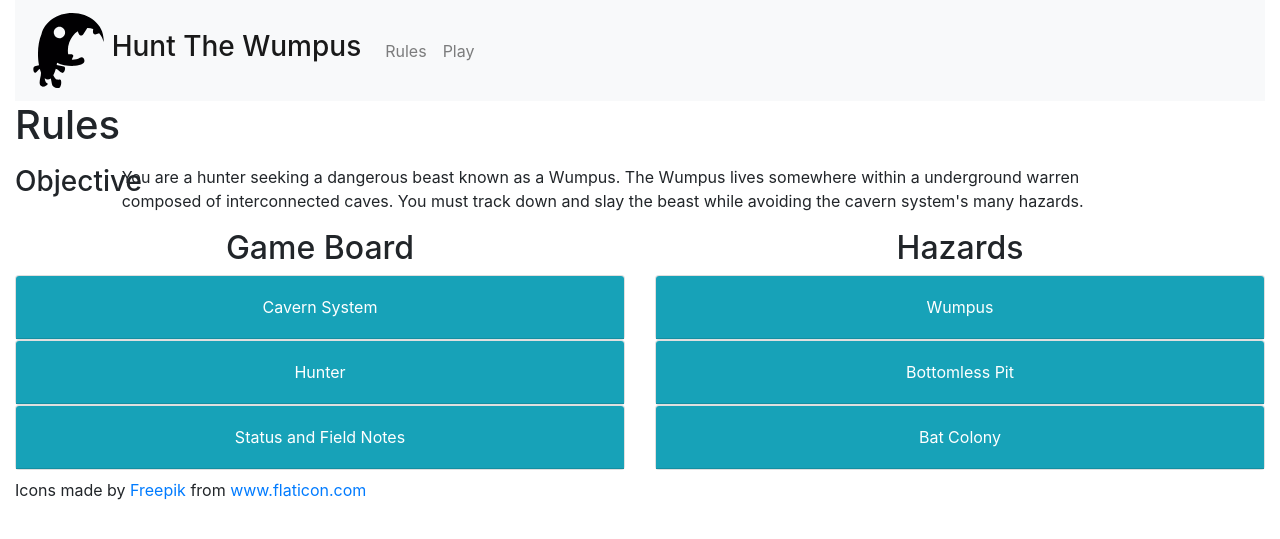
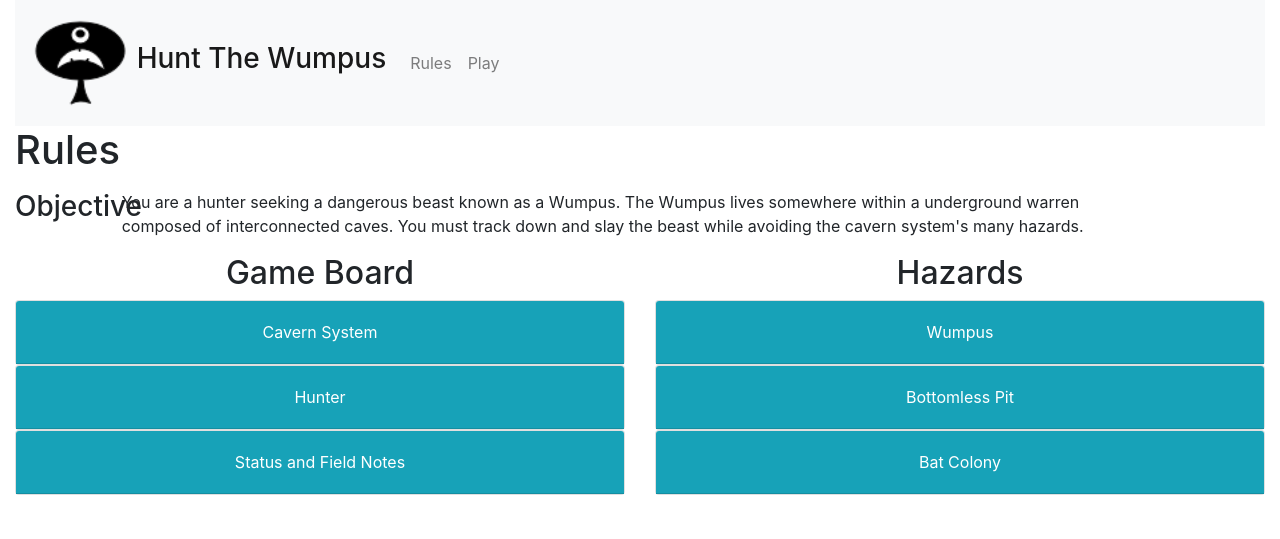
Before and after one commit to crislawrence/wumpus, a Flask app: page /rules in a window 1280 px wide. Shown: the top 539 px of the page. Run offline with Flask 2, Linux system fonts and the light colour scheme; some libraries are stand-ins or nearby versions.

Commit message:
Added my own wumpus icon such as it is

```diff
--- a/templates/base.html
+++ b/templates/base.html
@@ -19,7 +19,7 @@
 <div class="container-fluid">
     <nav class="navbar navbar-expand-lg navbar-light bg-light">
         <a id="wumpus_logo" class="navbar-brand" href="{{url_for('start')}}">
-            <img src="{{url_for('static', filename='images/big-mouth-monster.svg') }}" alt="Hunt the Wumpus logo" height="75px">
+            <img src="{{url_for('static', filename='images/monster.png') }}" alt="Hunt the Wumpus logo" height="100px">
             <span class="h3">Hunt The Wumpus</span>
         </a>
         <button class="navbar-toggler" type="button"
@@ -41,22 +41,6 @@
     {% endblock %}
 </div>
 
-<!-- Sticky footer -->
-<footer class="footer">
-      <div class="container-fluid">
-          <div class="row">
-
-              <div class="col-12">
-                  Icons made by
-                  <a href="https://www.flaticon.com/authors/freepik" title="Freepik">Freepik</a>
-                  from
-                  <a href="https://www.flaticon.com/" title="Flaticon">www.flaticon.com</a>
-              </div>
-
-          </div>
-      </div>
-
-</footer>
 
 </body>
 </html>
```
Also changed, not shown: static/images/big-mouth-monster.svg (deleted), static/images/monster.png (added).
